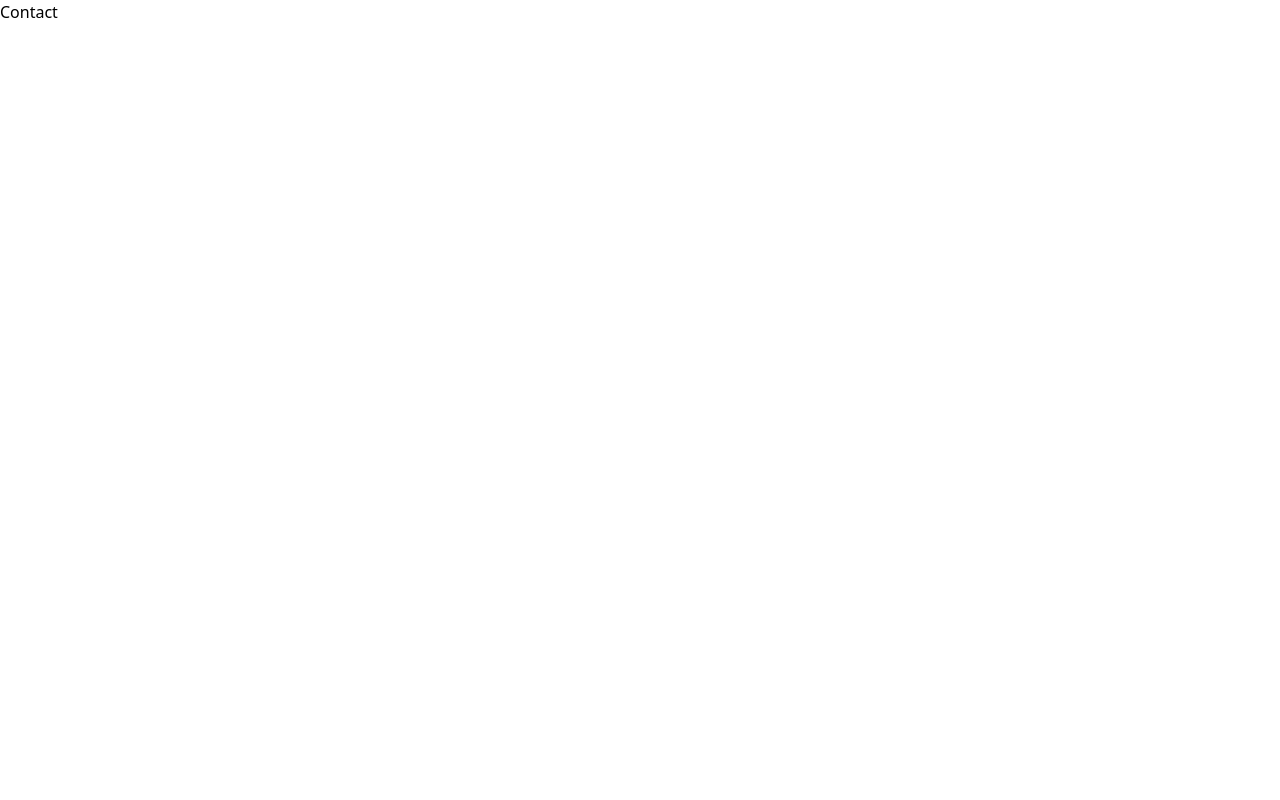
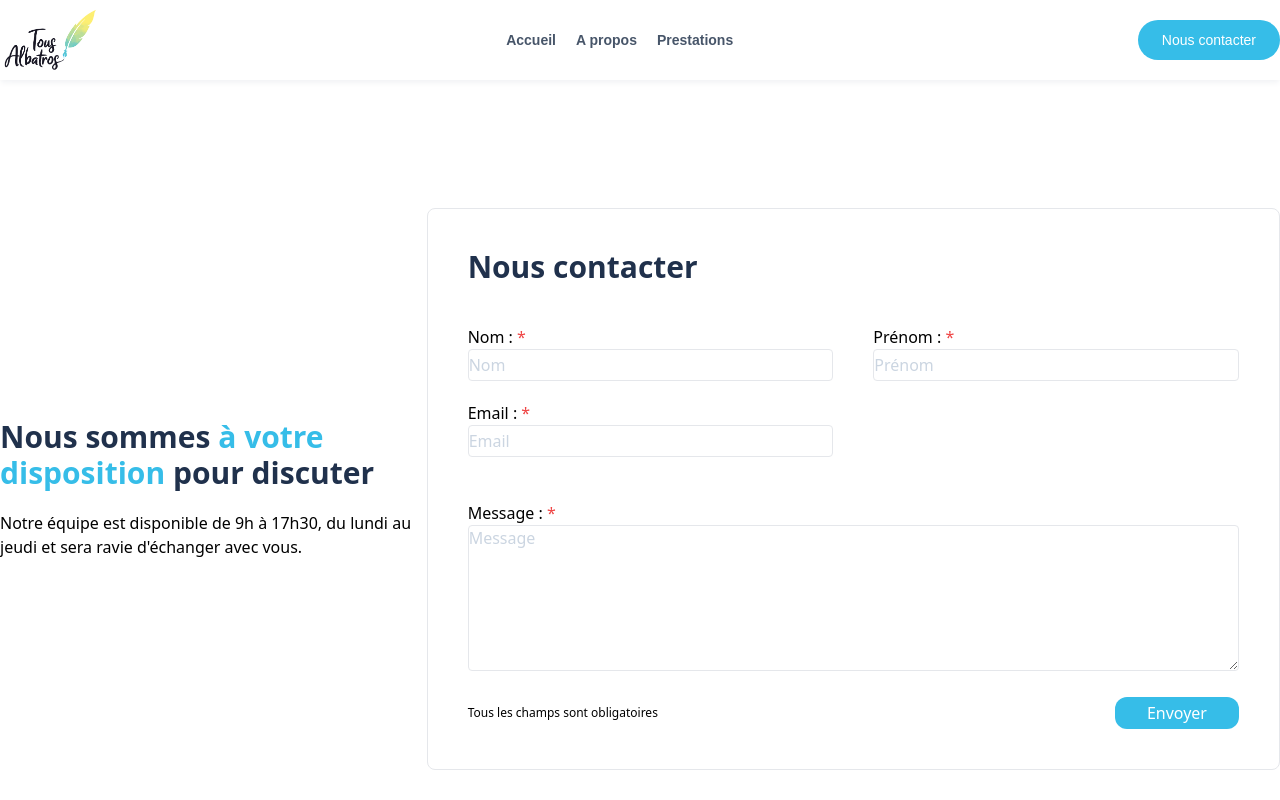
Before and after one commit to Tristan-Boudra/TousAlbatros, a React (Create React App) app: page /contact in a window 1280 px wide. Built offline with nearby package versions, Linux system fonts and the light colour scheme.

Commit message:
feat(contact): page contact

```diff
--- a/src/pages/Contact.js
+++ b/src/pages/Contact.js
@@ -1,5 +1,44 @@
+import Navbar from "../components/Navbar";
+
 const Contact = () => {
-    return <h1>Contact</h1>
+    return (
+        <div>
+            <Navbar />
+            <div className="flex flex-col lg:flex-row items-center max-w-screen-xl mx-auto mt-32">
+                <div className="px-10 lg:px-0 lg:w-1/3">
+                    <h2 className="text-3xl font-semibold text-[#20314C]">Nous sommes <span className="text-primary font-bold">à votre disposition</span> pour discuter</h2>
+                    <p className="mt-5">Notre équipe est disponible de 9h à 17h30, du lundi au jeudi et sera ravie d'échanger avec vous.</p>
+                </div>
+                <div className="w-2/3 border p-10 rounded-lg mt-20 lg:mt-0">
+                    <h1 className="text-[#20314C] text-3xl font-bold">Nous contacter</h1>
+                    <div className="flex flex-col lg:flex-row lg:gap-10 mt-10">
+                        <div className="lg:w-1/2">
+                            <div className="flex flex-col">
+                                <label>Nom : <span className="text-red-500">*</span></label>
+                                <input type="text" placeholder="Nom" className="border rounded h-8 placeholder-[#CBD5E1]" />
+                            </div>
+                            <div className="flex flex-col mt-5">
+                                <label>Email : <span className="text-red-500">*</span></label>
+                                <input type="text" placeholder="Email" className="border rounded h-8 placeholder-[#CBD5E1]" /><br/>
+                            </div>
+                        </div>
+                        <div className="flex flex-col lg:w-1/2">
+                            <label>Prénom : <span className="text-red-500">*</span></label>
+                            <input type="text" placeholder="Prénom" className="border rounded h-8 placeholder-[#CBD5E1]" /><br/>
+                        </div>
+                    </div>
+                    <div className="lg:mt-5">
+                        <label>Message : <span className="text-red-500">*</span></label>
+                        <textarea placeholder="Message" className="border rounded w-full placeholder-[#CBD5E1]" rows="6" />
+                    </div>
+                    <div className="flex flex-col lg:flex-row items-center justify-between mt-5">
+                        <p className="text-xs">Tous les champs sont obligatoires</p>
+                        <button className="bg-primary text-white px-8 py-1 rounded-xl mt-5 lg:mt-0">Envoyer</button>
+                    </div>
+                </div>
+            </div>
+        </div>
+    )
 }
 
 export default Contact;
```
